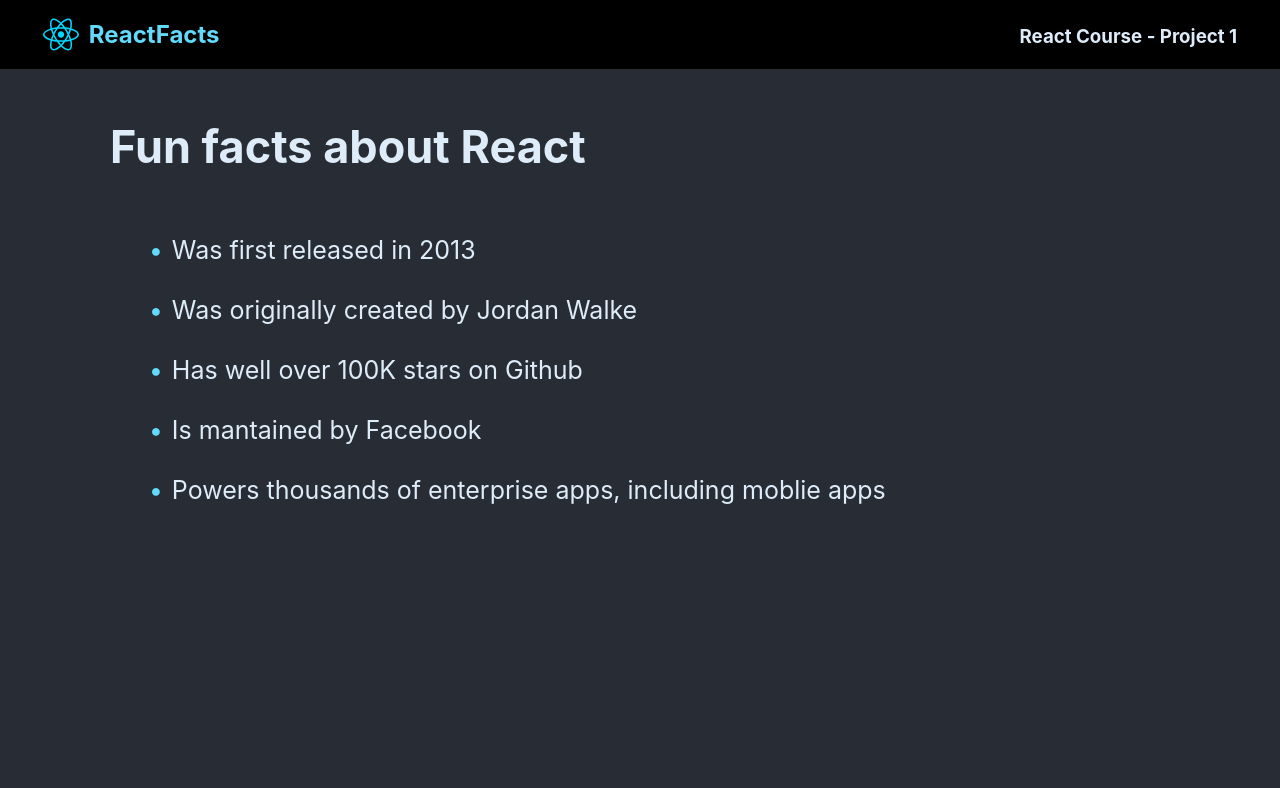
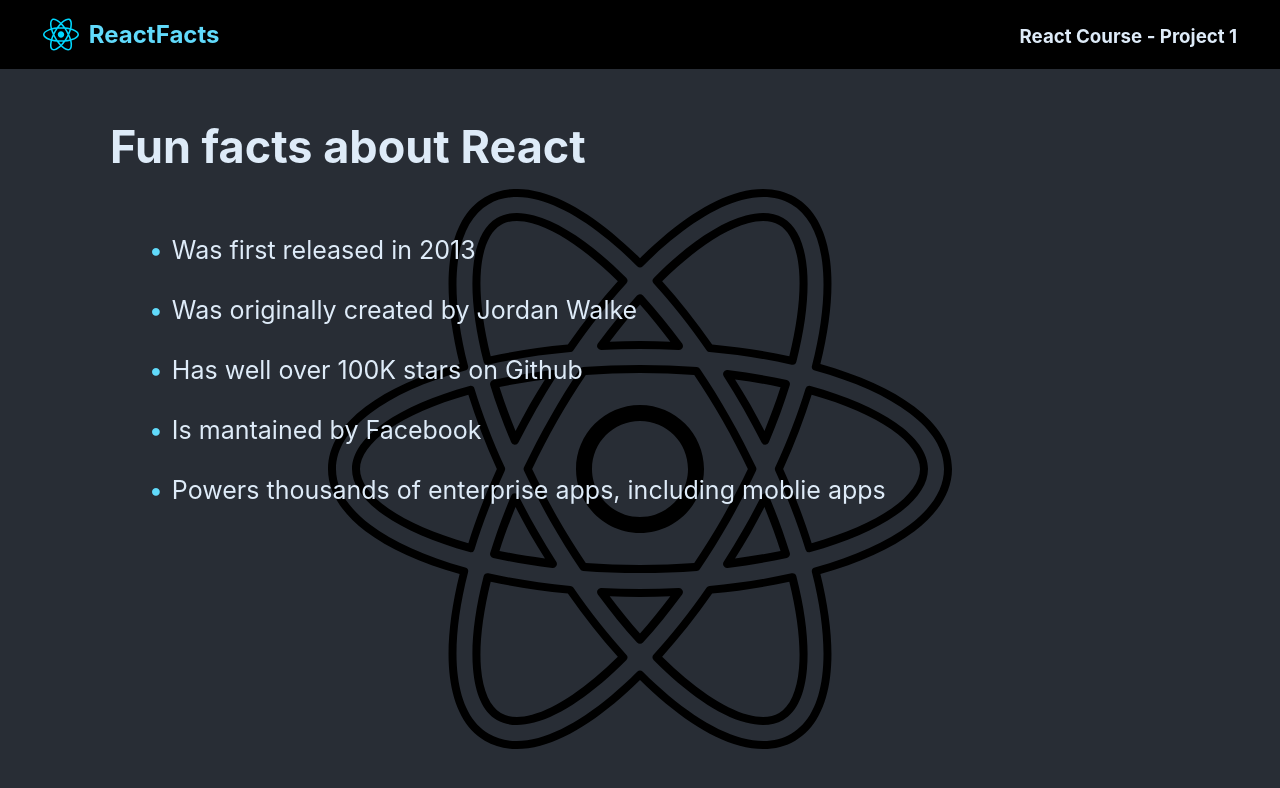
Before and after one commit to ktam512/react-projects, a React (Vite) app in the folder first-vite-react-project/: page / in a window 1280 px wide. Shown: the top 788 px of the page. Built offline with nearby package versions, Linux system fonts and the light colour scheme.

Commit message:
Add the background image of React to the main section for decoration

```diff
--- a/first-vite-react-project/style.css
+++ b/first-vite-react-project/style.css
@@ -38,6 +38,10 @@
     color: #DEEBF8;
     height:100%;
     padding-left:110px;
+    background-image: url(images/react-background.svg);
+    background-repeat: no-repeat;
+    background-position: center 50%;
+    background-size: 800px;
 }
 
 .main--headline {
@@ -62,5 +66,4 @@
     font-weight:bold;
     font-size: 25px;
     margin-right:10px;
-
 }
```
Also changed, not shown: first-vite-react-project/images/react-background.svg (added).
